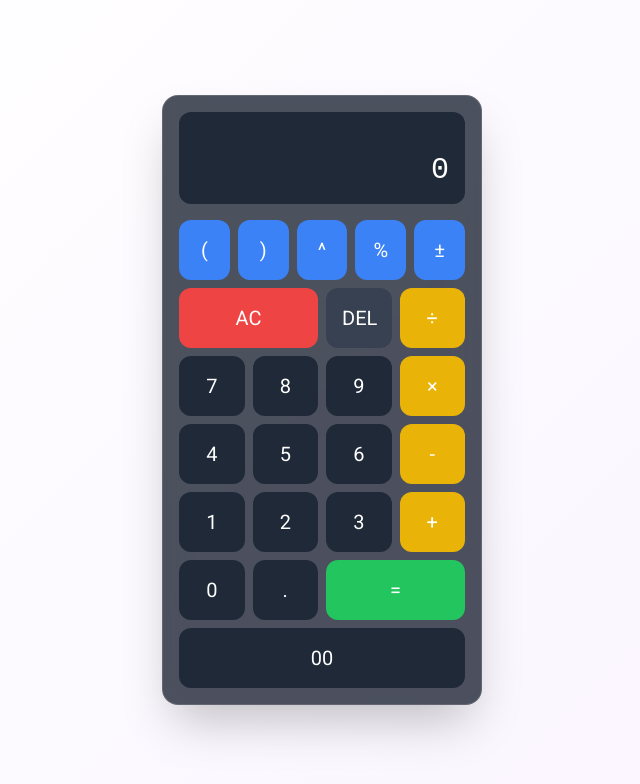
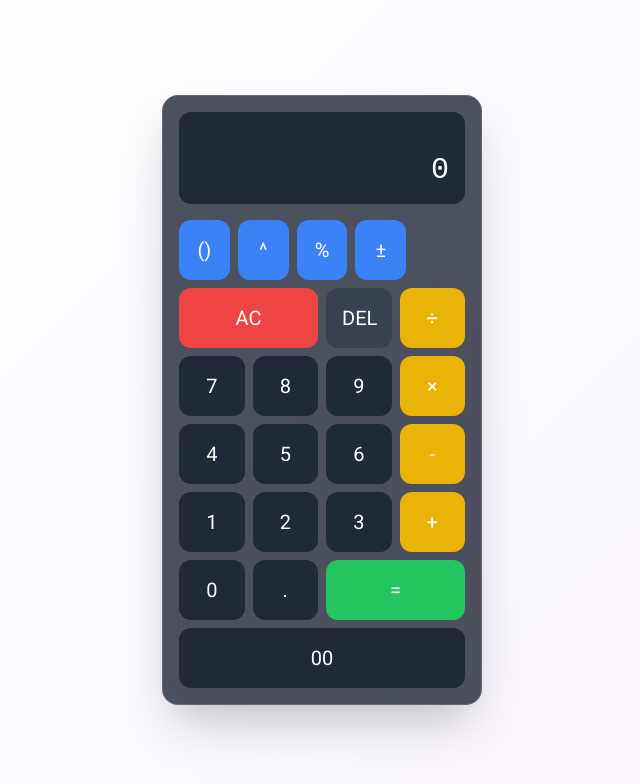
Before and after one commit to GG-Santos/Calculator, a plain HTML site: page index.html in a window 1280 px wide. Shown: the whole page, without its empty margins (318-958 px from the left). Drawn offline with nearby package versions, Linux system fonts and the light colour scheme.

Commit message:
Update index.html

```diff
--- a/index.html
+++ b/index.html
@@ -36,19 +36,19 @@
   <div class="calculator w-full max-w-xs rounded-2xl shadow-2xl p-4">
     <!-- Display -->
     <div id="display" class="bg-gray-800 text-right p-4 rounded-xl mb-4 min-h-[80px] flex flex-col justify-end">
-      <!-- Here the full expression is shown in the top line -->
       <div id="previousOperand" class="text-gray-400 text-sm h-6"></div>
-      <!-- And the current expression/result is shown in the bottom line -->
       <div id="currentOperand" class="text-white text-3xl break-all"></div>
     </div>
 
     <!-- Extra Function Buttons Row -->
     <div class="grid grid-cols-5 gap-2 mb-2">
-      <button class="calc-btn bg-blue-500 hover:bg-blue-600 text-white p-4 rounded-xl text-xl" data-parenthesis="(">(</button>
-      <button class="calc-btn bg-blue-500 hover:bg-blue-600 text-white p-4 rounded-xl text-xl" data-parenthesis=")">)</button>
+      <!-- Single Parenthesis Button -->
+      <button class="calc-btn bg-blue-500 hover:bg-blue-600 text-white p-4 rounded-xl text-xl" data-parenthesis>()</button>
       <button class="calc-btn bg-blue-500 hover:bg-blue-600 text-white p-4 rounded-xl text-xl" data-exponent="^">^</button>
       <button class="calc-btn bg-blue-500 hover:bg-blue-600 text-white p-4 rounded-xl text-xl" data-operation>%</button>
       <button class="calc-btn bg-blue-500 hover:bg-blue-600 text-white p-4 rounded-xl text-xl" data-action="posneg">±</button>
+      <!-- (The fifth slot can be used for spacing or an additional function if desired) -->
+      <div></div>
     </div>
 
     <!-- Main Buttons Grid -->
```
